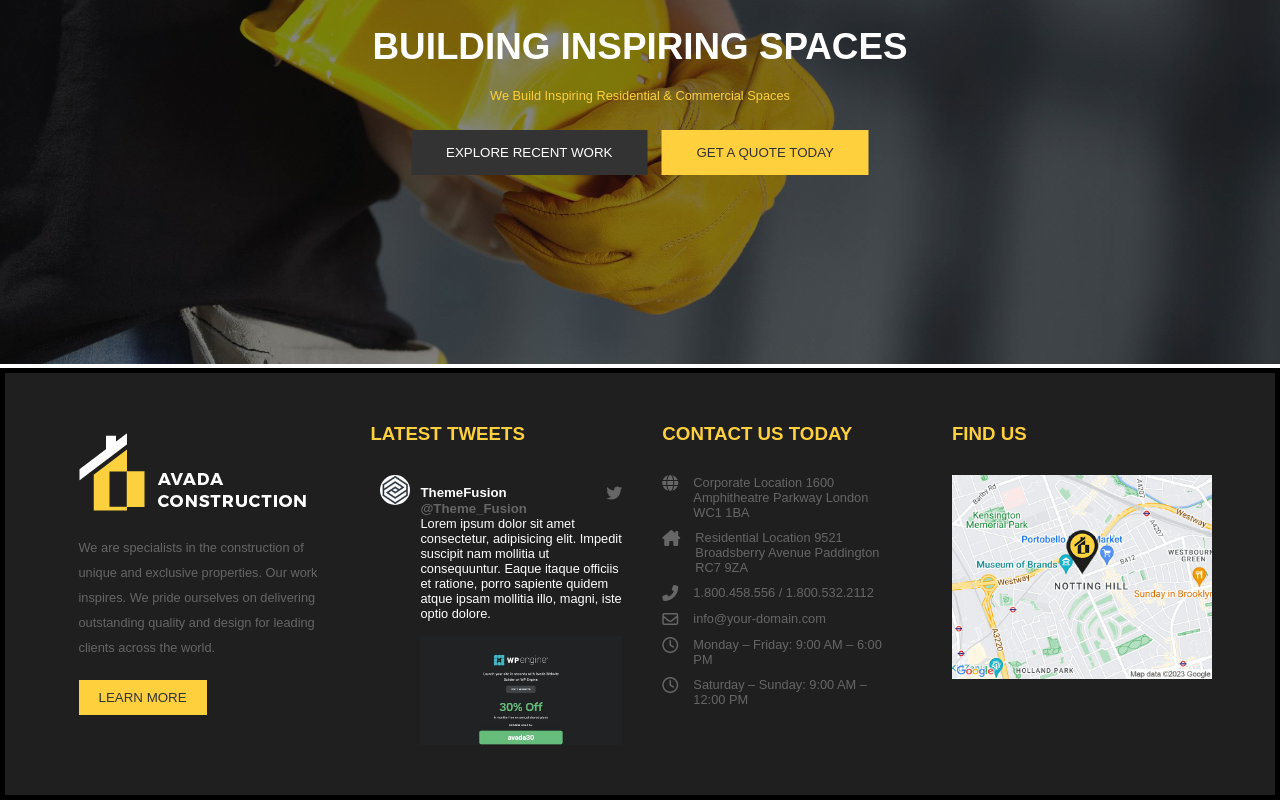
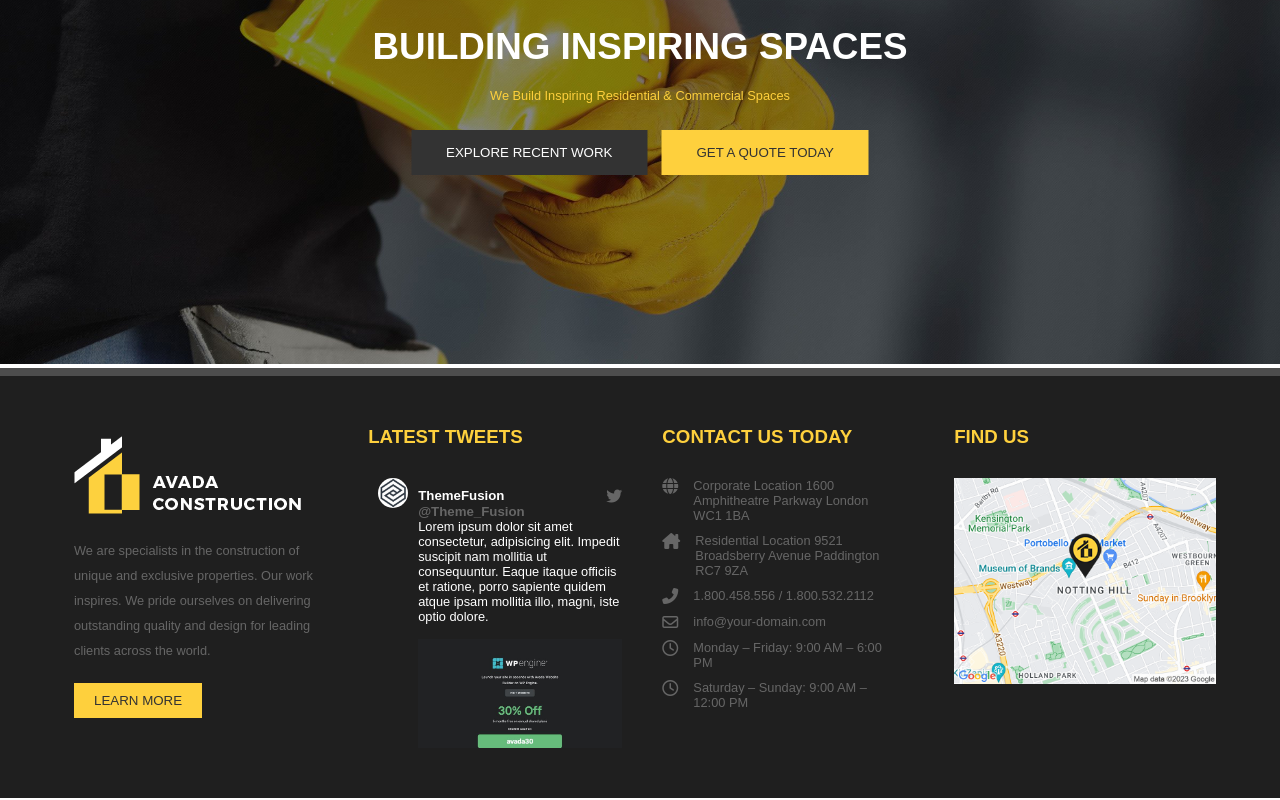
Before and after one commit to AnotherDebug/proj-html-vuejs, a Vue app: page / in a window 1280 px wide. Shown: the part 281-1081 px from the top of the page. Built offline with nearby package versions, Linux system fonts and the light colour scheme.

Commit message:
[UPDATE]: footerTop

```diff
--- a/src/components/Footer.vue
+++ b/src/components/Footer.vue
@@ -149,7 +149,7 @@ export default {
 footer {
     background-color: $black-color;
     padding-top: 50px;
-    border: 5px solid #000;
+    border-top: 8px solid lighten($dimgray-color, $amount: 10%);;
 
     .footerTop {
         padding-bottom: 50px;
```
